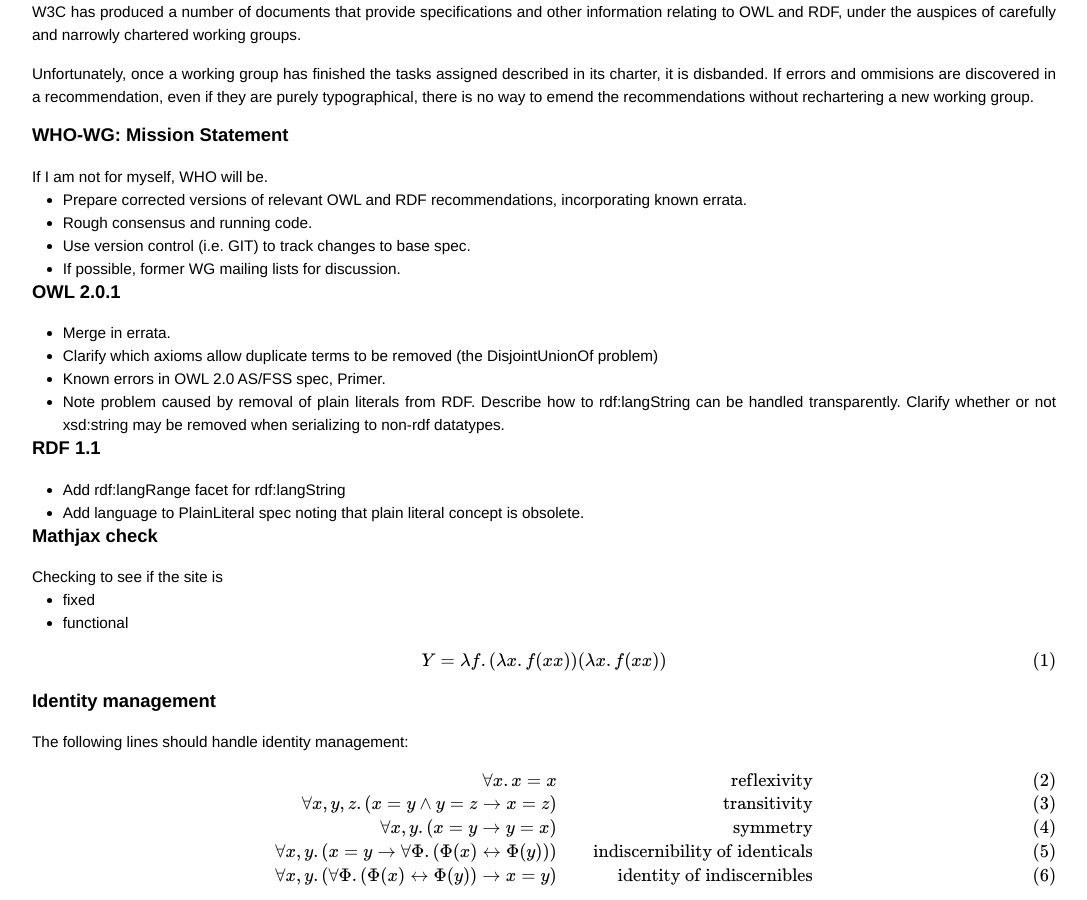
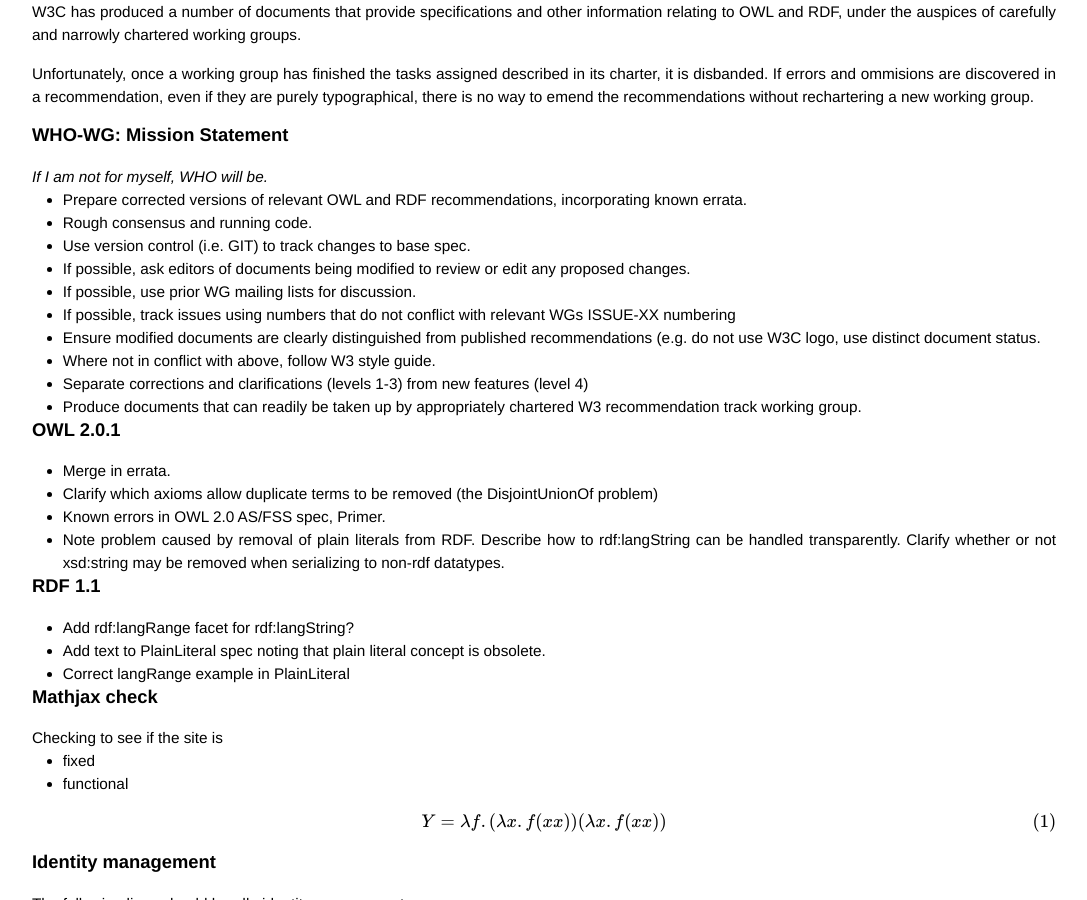
Before and after one commit to WHO-WG/WHO-WG.github.io, a Jekyll site: the page built from index.html, in a window 1280 px wide and 900 px high, scrolled down 275 px. Shown: the whole window, without its empty margins (96-1183 px from the left). Built offline with Jekyll 4.4.1, drawn with Linux system fonts in a browser that asks for light colours; Markdown is read by kramdown in place of the engine named in the settings; formulas are drawn with MathJax 3.

Commit message:
header change

```diff
--- a/index.html
+++ b/index.html
@@ -17,15 +17,28 @@
 a recommendation, even if they are purely typographical, there is no
 way to emend the recommendations without rechartering a new working group. </p>
 <h2>WHO-WG: Mission Statement</h2>
-<blockquote>
+<em>
    If I am not for myself, WHO will be.
-</blockquote>
+</em>
 <ul>
   <li> Prepare corrected versions of relevant OWL and RDF
   recommendations, incorporating known errata.
   <li> Rough consensus and running code.
   <li> Use version control (i.e. GIT) to track changes to base spec.
-  <li> If possible, former WG mailing lists for discussion.
+  <li> If possible, ask editors of documents being modified to review
+  or edit any proposed changes.
+  <li> If possible, use prior WG mailing lists for discussion.
+  <li> If possible, track issues using numbers that do not conflict
+  with relevant WGs ISSUE-XX numbering
+  <li> Ensure modified documents are clearly distinguished from
+  published recommendations (e.g. do not use W3C logo, use distinct
+  document status.
+  <li> Where not in conflict with above, follow W3 style guide.
+  <li> Separate corrections and clarifications (levels 1-3) from new
+  features (level 4)
+  <li> Produce documents that can readily be taken up by appropriately
+  chartered W3 recommendation track working group.
+
 </ul>
 
 <h2>OWL 2.0.1</h2>
@@ -41,9 +54,10 @@
 </ul>
 <h2>RDF 1.1</h2>
 <ul>
-  <li> Add rdf:langRange facet for rdf:langString
-  <li> Add language  to PlainLiteral spec noting that plain literal
+  <li> Add rdf:langRange facet for rdf:langString?
+  <li> Add text  to PlainLiteral spec noting that plain literal
   concept is obsolete.
+  <li> Correct langRange example in PlainLiteral
 </ul>
 
 <div><h2>Mathjax check</h2>
```
